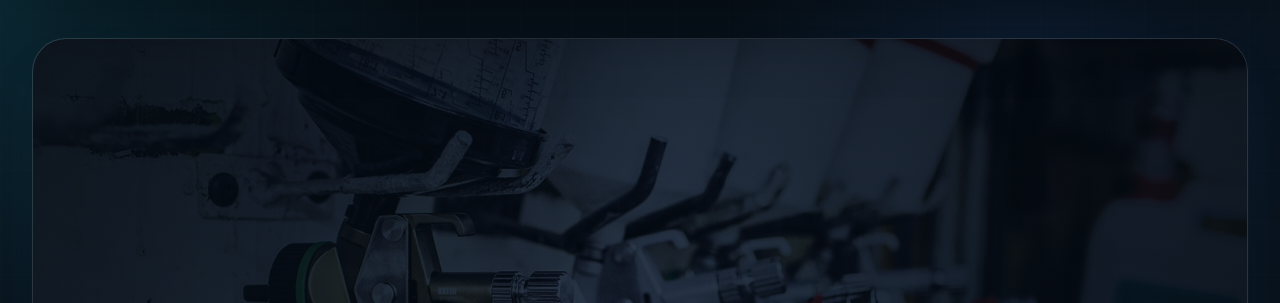
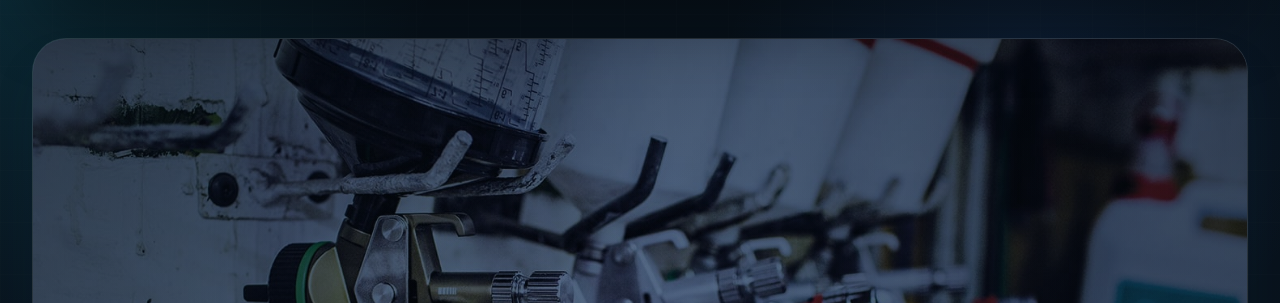
Before and after one commit to o7digital/etapel, an Astro site: page / in a window 1280 px wide. Shown: the part 90-393 px from the top of the page. Built offline with nearby package versions, Linux system fonts and the light colour scheme; Astro itself is replaced by a stand-in of ours.

Commit message:
fix: lighten hero overlay

```diff
--- a/src/components/HeroSlider.astro
+++ b/src/components/HeroSlider.astro
@@ -41,11 +41,11 @@ const slides = [
           data-slide
           aria-hidden={index === 0 ? 'false' : 'true'}
           style={`background-image:
-            linear-gradient(180deg, rgba(3,10,18,0.58) 0%, rgba(4,12,20,0.52) 35%, rgba(4,12,20,0.60) 100%),
-            radial-gradient(circle at center, rgba(10,18,28,0.10), rgba(4,10,18,0.36) 70%),
+            linear-gradient(180deg, rgba(3,10,18,0.34) 0%, rgba(4,12,20,0.24) 35%, rgba(4,12,20,0.34) 100%),
+            radial-gradient(circle at center, rgba(10,18,28,0.04), rgba(4,10,18,0.14) 70%),
             url('${slide.image}'); background-size: cover; background-position: center;`}
         >
-          <div class="absolute inset-0 bg-[linear-gradient(115deg,rgba(5,11,18,0.72),rgba(5,11,18,0.28)_45%,rgba(5,11,18,0.86))]"></div>
+          <div class="absolute inset-0 bg-[linear-gradient(115deg,rgba(5,11,18,0.40),rgba(5,11,18,0.12)_45%,rgba(5,11,18,0.48))]"></div>
           <div class="relative flex min-h-[72svh] items-center justify-center px-8 py-14 text-center sm:min-h-[760px] lg:px-14 lg:py-16">
             <div class="max-w-4xl">
               <span class="mx-auto inline-flex w-fit items-center gap-3 rounded-full border border-white/15 bg-black/20 px-4 py-2 text-[0.72rem] font-semibold uppercase tracking-[0.28em] text-cyan-100 backdrop-blur">
```
